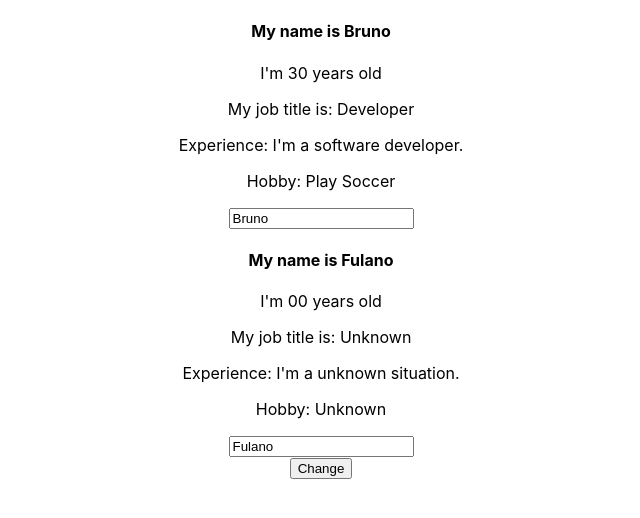
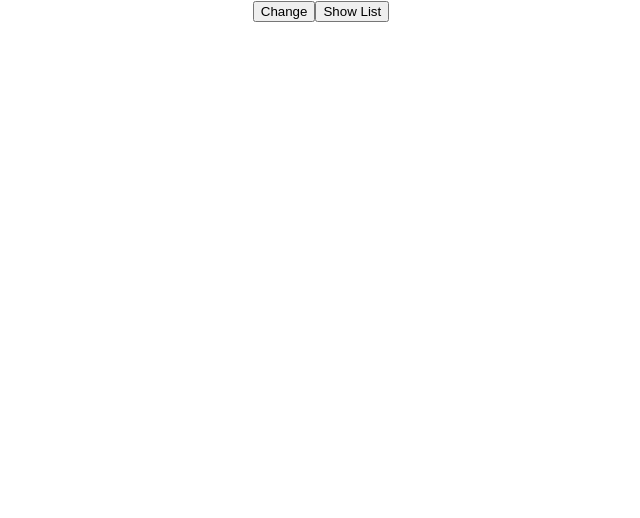
Before and after one commit to brworkit/react-webbapp, a React (Create React App) app: page / in a window 1280 px wide. Shown: the top 518 px of the page, without its empty margins (319-959 px from the left). Built offline with nearby package versions, Linux system fonts and the light colour scheme.

Commit message:
showinf list

```diff
--- a/src/App.js
+++ b/src/App.js
@@ -1,29 +1,38 @@
-import logo from './logo.svg';
-import './App.css';
-import Person from './components/Person/Person'
 import { useState } from 'react';
 
+import logo from './logo.svg';
+
+import './App.css';
+
+import Person from './components/Person/Person'
+import DefaultButton from './components/DefaultButton/DefaultButton'
+
+
 const App = props => {
-  const [personState, setPersonState] = useState({
+
+  const [showListState, setShowListState] = useState(false)
+
+  const [peopleListState, setPeopleListState] = useState({
     people: [
-      {name: "Bruno", age: "30", job: "Developer", experience: "I'm a software developer."},
-      {name: "Natalia", age: "26", job: "Mother", experience: "I'm a mother."},
-      {name: "Bruna", age: "06", job: "Student", experience: "I'm a student."},
-      {name: "Eduardo", age: "04", job: "Baby", experience: "I'm a baby."},
-      {name: "Fulano", age: "00", job: "Unknown", experience: "I'm a unknown situation."}
+      { name: "Bruno", age: "30", job: "Developer", experience: "I'm a software developer." },
+      { name: "Natalia", age: "26", job: "Mother", experience: "I'm a mother." },
+      { name: "Bruna", age: "06", job: "Student", experience: "I'm a student." },
+      { name: "Eduardo", age: "04", job: "Baby", experience: "I'm a baby." },
+      { name: "Fulano", age: "00", job: "Unknown", experience: "I'm a unknown situation.", hobby: "But I have a hobby." }
     ]
   })
+
 
   const buttonHandler = (newFakeName) => {
     console.log("buttonHandler");
 
-    setPersonState({
+    setPeopleListState({
       people: [
-        {name: "Bruno Viana", age: "30", job: "Developer", experience: "I'm a software developer."},
-        {name: "Natalia Santos", age: "26", job: "Mother", experience: "I'm a mother."},
-        {name: "Bruna Santos Viana", age: "06", job: "Student", experience: "I'm a student."},
-        {name: "Eduardo Santos Viana", age: "04", job: "Baby", experience: "I'm a baby."},
-        {name: newFakeName, age: "00", job: "Unknown", experience: "I'm a unknown situation."}
+        { name: "Bruno Viana", age: "30", job: "Developer", experience: "I'm a software developer." },
+        { name: "Natalia Santos", age: "26", job: "Mother", experience: "I'm a mother." },
+        { name: "Bruna Santos Viana", age: "06", job: "Student", experience: "I'm a student." },
+        { name: "Eduardo Santos Viana", age: "04", job: "Baby", experience: "I'm a baby." },
+        { name: newFakeName, age: "00", job: "Unknown", experience: "I'm a unknown situation." }
       ]
     })
   }
@@ -31,45 +40,168 @@ const App = props => {
   const nameChangeHandler = (event) => {
     console.log("nameChangeHandler");
 
-    setPersonState({
+    setPeopleListState({
       people: [
-        {name: "Bruno Viana", age: "30", job: "Developer", experience: "I'm a software developer."},
-        {name: "Natalia Santos", age: "26", job: "Mother", experience: "I'm a mother."},
-        {name: "Bruna Santos Viana", age: "06", job: "Student", experience: "I'm a student."},
-        {name: "Eduardo Santos Viana", age: "04", job: "Baby", experience: "I'm a baby."},
-        {name: event.target.value, age: "00", job: "Unknown", experience: "I'm a unknown situation."}
+        { name: "Bruno Viana", age: "30", job: "Developer", experience: "I'm a software developer." },
+        { name: "Natalia Santos", age: "26", job: "Mother", experience: "I'm a mother." },
+        { name: "Bruna Santos Viana", age: "06", job: "Student", experience: "I'm a student." },
+        { name: "Eduardo Santos Viana", age: "04", job: "Baby", experience: "I'm a baby." },
+        { name: event.target.value, age: "00", job: "Unknown", experience: "I'm a unknown situation." }
       ]
     })
   }
 
+  const toggleShowList = () => {
+    console.log("toggleShowList");
+    const doesShow = showListState
+    setShowListState(!doesShow)
+  }
+
+  const listPeople = () => {
+
+
+    if (showListState) {
+      return (
+
+        <div>
+          {peopleListState.people.map(item => {
+            return <Person
+              name={item.name}
+              age={item.age}
+              job={item.job}
+              experience={item.experience}>
+                {item?.hobby}
+            </Person>
+          })}
+        </div>
+
+        // <div>
+        //   <Person
+        //     name={personState.people[0].name}
+        //     age={personState.people[0].age}
+        //     job={personState.people[0].job}
+        //     experience={personState.people[0].experience}
+        //   >Hobby: Play Soccer</Person>
+        // </div>
+      )
+    }
+  }
 
   return (
     <div className="App">
-        <Person
-          name={personState.people[0].name}
-          age={personState.people[0].age}
-          job={personState.people[0].job}
-          experience={personState.people[0].experience}
-         >Hobby: Play Soccer
-         </Person>
 
-         <Person
-          name={personState.people[4].name}
-          age={personState.people[4].age}
-          job={personState.people[4].job}
-          experience={personState.people[4].experience}
-          changed={nameChangeHandler}
-         >Hobby: Unknown
-         </Person>
+      {listPeople()}
 
-         {/* <button onClick={buttonHandler}>Change</button>     */}
-         <button onClick={() => buttonHandler("FakeName")}>Change</button>
+      <DefaultButton onClick={() => buttonHandler("FakeName")}>Change</DefaultButton>
+
+      <DefaultButton onClick={() => toggleShowList()}>Show List</DefaultButton>
+
     </div>
   );
 
 }
 
 export default App;
+
+
+
+
+
+
+
+
+
+
+
+
+
+
+
+
+
+
+
+
+
+// import { useState } from 'react';
+
+// import logo from './logo.svg';
+
+// import './App.css';
+
+// import Person from './components/Person/Person'
+// import DefaultButton from './components/DefaultButton/DefaultButton'
+
+
+// const App = props => {
+
+//   const [personState, setPersonState] = useState({
+//     people: [
+//       {name: "Bruno", age: "30", job: "Developer", experience: "I'm a software developer."},
+//       {name: "Natalia", age: "26", job: "Mother", experience: "I'm a mother."},
+//       {name: "Bruna", age: "06", job: "Student", experience: "I'm a student."},
+//       {name: "Eduardo", age: "04", job: "Baby", experience: "I'm a baby."},
+//       {name: "Fulano", age: "00", job: "Unknown", experience: "I'm a unknown situation."}
+//     ],
+//     donwload: false
+//   })
+
+//   const buttonHandler = (newFakeName) => {
+//     console.log("buttonHandler");
+
+//     setPersonState({
+//       people: [
+//         {name: "Bruno Viana", age: "30", job: "Developer", experience: "I'm a software developer."},
+//         {name: "Natalia Santos", age: "26", job: "Mother", experience: "I'm a mother."},
+//         {name: "Bruna Santos Viana", age: "06", job: "Student", experience: "I'm a student."},
+//         {name: "Eduardo Santos Viana", age: "04", job: "Baby", experience: "I'm a baby."},
+//         {name: newFakeName, age: "00", job: "Unknown", experience: "I'm a unknown situation."}
+//       ]
+//     })
+//   }
+
+//   const nameChangeHandler = (event) => {
+//     console.log("nameChangeHandler");
+
+//     setPersonState({
+//       people: [
+//         {name: "Bruno Viana", age: "30", job: "Developer", experience: "I'm a software developer."},
+//         {name: "Natalia Santos", age: "26", job: "Mother", experience: "I'm a mother."},
+//         {name: "Bruna Santos Viana", age: "06", job: "Student", experience: "I'm a student."},
+//         {name: "Eduardo Santos Viana", age: "04", job: "Baby", experience: "I'm a baby."},
+//         {name: event.target.value, age: "00", job: "Unknown", experience: "I'm a unknown situation."}
+//       ]
+//     })
+//   }
+
+
+//   return (
+//     <div className="App">
+//         <Person
+//           name={personState.people[0].name}
+//           age={personState.people[0].age}
+//           job={personState.people[0].job}
+//           experience={personState.people[0].experience}
+//          >Hobby: Play Soccer
+//          </Person>
+
+//          <Person
+//           name={personState.people[4].name}
+//           age={personState.people[4].age}
+//           job={personState.people[4].job}
+//           experience={personState.people[4].experience}
+//           changed={nameChangeHandler}
+//          >Hobby: Unknown
+//          </Person>
+
+//         <DefaultButton onClick={() => buttonHandler("FakeName")}>Change</DefaultButton>
+
+//     </div>
+//   );
+
+// }
+
+// export default App;
 
 
 
--- /dev/null
+++ b/src/components/DefaultButton/DefaultButton.css
@@ -0,0 +1,3 @@
+.DefaultButton {
+
+}
--- /dev/null
+++ b/src/components/DefaultButton/DefaultButton.js
@@ -0,0 +1,12 @@
+
+const defaultButton = props => {
+
+    return (
+        <button onClick={props.onClick} value={props.text}>
+            {props.children}
+        </button>
+    )
+
+}
+
+export default defaultButton
--- /dev/null
+++ b/src/components/Person/Person.css
@@ -0,0 +1,8 @@
+.Person {
+    width: 60%;
+    margin: 16px auto;
+    border: 1px solid #eee;
+    box-shadow: 0 2px 3px #ccc;
+    padding: 16px;
+    text-align: center;
+}
--- a/src/components/Person/Person.js
+++ b/src/components/Person/Person.js
@@ -1,13 +1,15 @@
+
+import './Person.css'
 
 const person = (props) => {
     return (
-        <div>
+        <div className="Person">
             <h4>My name is {props.name}</h4>
             <p>I'm {props.age} years old</p>
             <p>My job title is: {props.job}</p>
             <p>Experience: {props.experience}</p>
             <p>{props.children}</p>
-            <input type="text" onChange={props.changed} value={props.name}></input>
+            <input type="text" onChange={props.changed}></input>
         </div>
 
 
```
Also changed, not shown: src/network/Api.js (added, +16 -0 lines).
